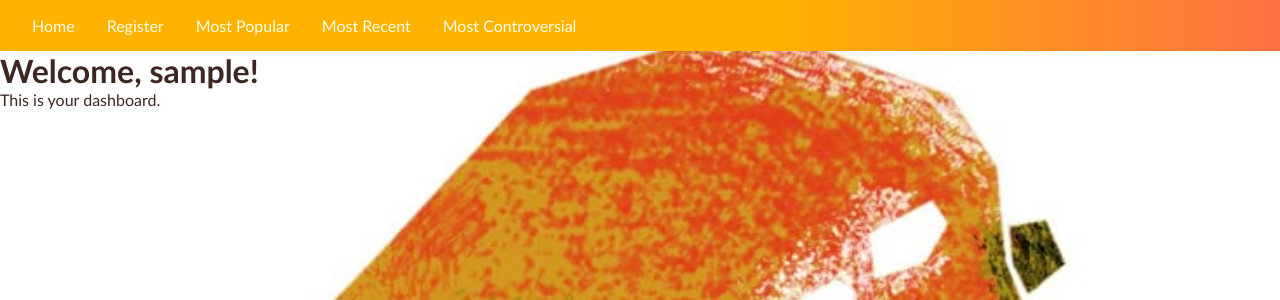
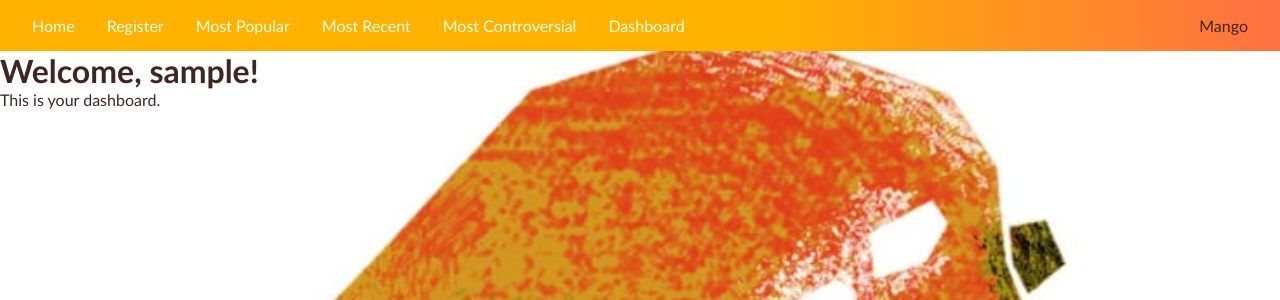
Before and after one commit to Techdude01/MangoDB, a Flask app: page /dashboard in a window 1280 px wide. Shown: the top 300 px of the page. Run offline with Flask 3, Linux system fonts and the light colour scheme; the visitor is signed in with stand-in values (Sample User, id 1).

Commit message:
latestFix

```diff
--- a/server/templates/base.html
+++ b/server/templates/base.html
@@ -19,6 +19,9 @@
                 <li><a href="{{ url_for('most_popular') }}">Most Popular</a></li>
                 <li><a href="{{ url_for('most_recent') }}">Most Recent</a></li>
                 <li><a href="{{ url_for('most_controversial') }}">Most Controversial</a></li>
+                <li><a href="{{ url_for('dashboard') }}">Dashboard</a></li>
+                <li style="margin-left: auto;"><span>Mango</span></li>
+
             </ul>
         </nav>
         {% block body %}{% endblock %}
```
